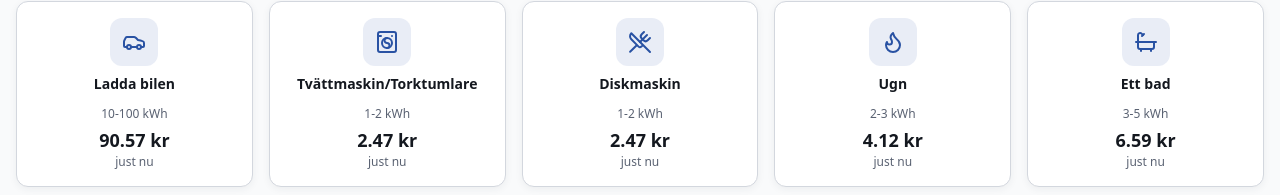
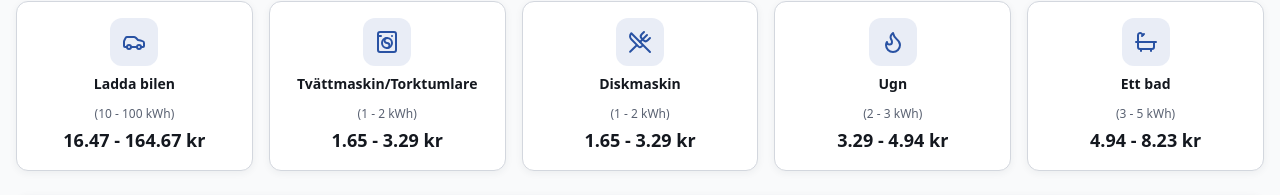
Before and after one commit to Maardo/Mardoel, a React (Vite) app: page / in a window 1280 px wide. Shown: the part 385-580 px from the top of the page. Built offline with nearby package versions, Linux system fonts and the light colour scheme; no server answers; the HTML template or start-up script is replaced by a standard one.

Commit message:
Refactor cost cards display

```diff
--- a/src/components/CostCardsSimple.tsx
+++ b/src/components/CostCardsSimple.tsx
@@ -95,8 +95,8 @@ const CostCardsSimple = ({ prices, rollingPrices }: CostCardsSimpleProps) => {
         <div className="grid grid-cols-2 sm:grid-cols-3 lg:grid-cols-5 gap-3 sm:gap-4">
           {categories.map((category) => {
             const Icon = category.icon;
-            const avgKwh = (category.kWhRange[0] + category.kWhRange[1]) / 2;
-            const cost = calculateCost(avgKwh);
+            const minCost = calculateCost(category.kWhRange[0]);
+            const maxCost = calculateCost(category.kWhRange[1]);
 
             return (
               <button
@@ -114,10 +114,11 @@ const CostCardsSimple = ({ prices, rollingPrices }: CostCardsSimpleProps) => {
                 </div>
                 <div className="text-center">
                   <p className="text-xs text-muted-foreground mb-1">
-                    {category.kWhRange[0]}-{category.kWhRange[1]} kWh
+                    ({category.kWhRange[0]} - {category.kWhRange[1]} kWh)
                   </p>
-                  <p className="text-lg font-bold text-foreground">{cost} kr</p>
-                  <p className="text-xs text-muted-foreground">just nu</p>
+                  <p className="text-lg font-bold text-foreground">
+                    {minCost} - {maxCost} kr
+                  </p>
                 </div>
               </button>
             );
```
